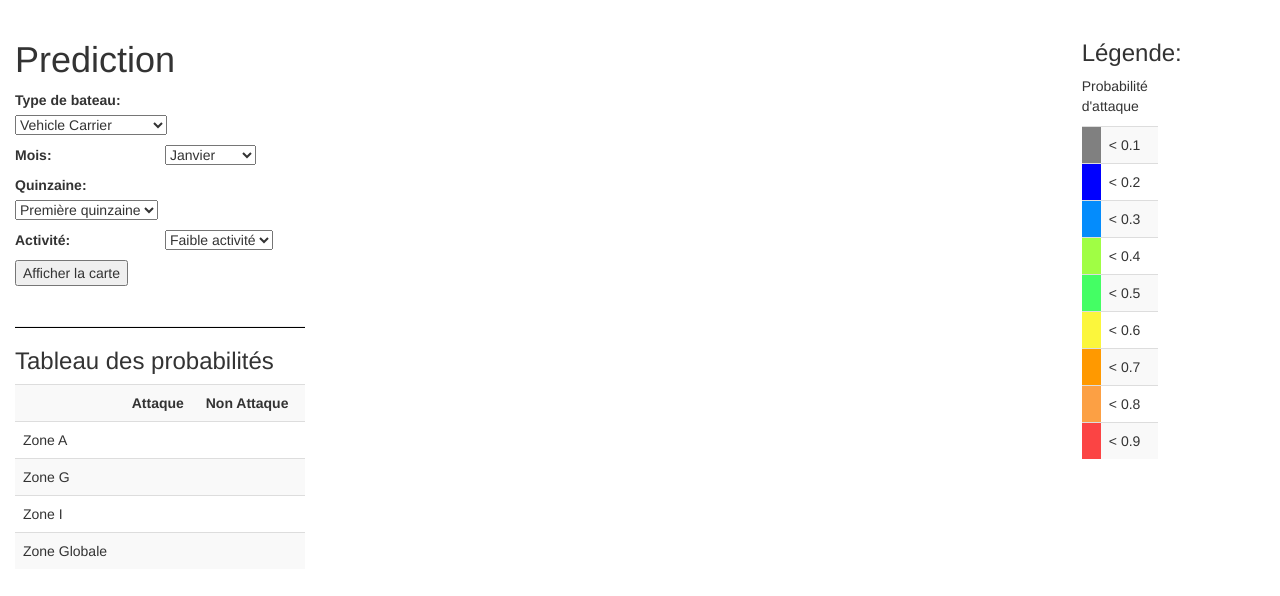
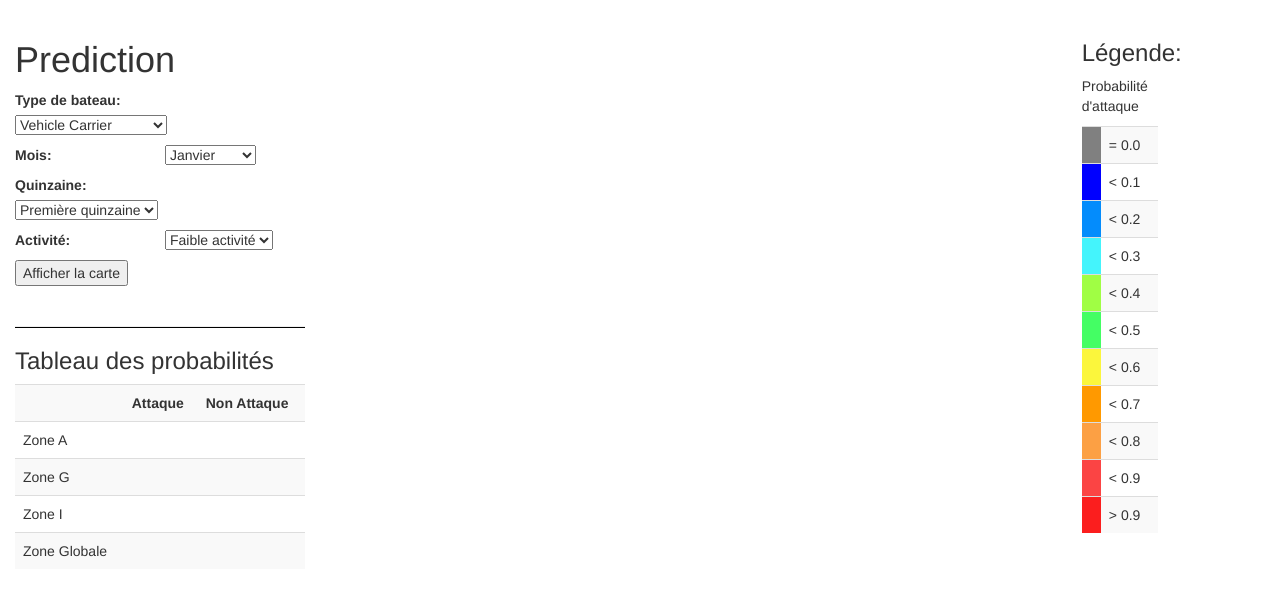
Before and after one commit to RomainPhilippe/pirateApplication, a Django app: page /map/prediction in a window 1280 px wide. Shown: the part 52-648 px from the top of the page. Run offline with Django 3.2, Linux system fonts and the light colour scheme; data comes from the database, SQL or seed files in the repository; some libraries are stand-ins or nearby versions.

Commit message:
correction légende

```diff
--- a/map/templates/cluster.html
+++ b/map/templates/cluster.html
@@ -189,15 +189,15 @@
 
                 <tbody>
                 <tr>
-                    <td class="col-md-1" style= 'background-color: gray'></td>
+                    <td class="col-md-1" style= 'background-color: #00f'></td>
                     <td class="col-md-2"> < 5 </td>
                 </tr>
                 <tr>
-                    <td class="col-md-1" style= 'background-color: #00f'></td>
+                    <td class="col-md-1" style= 'background-color: #048cfc'></td>
                     <td class="col-md-2"> < 10 </td>
                 </tr>
                 <tr>
-                    <td class="col-md-1" style= 'background-color: #048cfc'></td>
+                    <td class="col-md-1" style= 'background-color: #44f4fc'></td>
                     <td class="col-md-2"> < 12 </td>
                 </tr>
                 <tr>
--- a/map/templates/prediction.html
+++ b/map/templates/prediction.html
@@ -312,14 +312,18 @@
                         <tbody>
                         <tr>
                             <td class="col-md-1" style= 'background-color: gray'></td>
+                            <td class="col-md-6"> = 0.0 </td>
+                        </tr>
+                        <tr>
+                            <td class="col-md-1" style= 'background-color: #00f'></td>
                             <td class="col-md-6"> < 0.1 </td>
                         </tr>
                         <tr>
-                            <td class="col-md-1" style= 'background-color: #00f'></td>
+                            <td class="col-md-1" style= 'background-color: #048cfc'></td>
                             <td class="col-md-6"> < 0.2 </td>
                         </tr>
                         <tr>
-                            <td class="col-md-1" style= 'background-color: #048cfc'></td>
+                            <td class="col-md-1" style= 'background-color: #44f4fc'></td>
                             <td class="col-md-6"> < 0.3 </td>
                         </tr>
                         <tr>
@@ -346,6 +350,11 @@
                             <td class="col-md-1" style= 'background-color: #fb4444'></td>
                             <td class="col-md-6"> < 0.9 </td>
                         </tr>
+                        <tr>
+                            <td class="col-md-1" style= 'background-color: #fb1e1e'></td>
+                            <td class="col-md-6"> > 0.9 </td>
+                        </tr>
+
                         </tbody>
                     </table>
 
```
